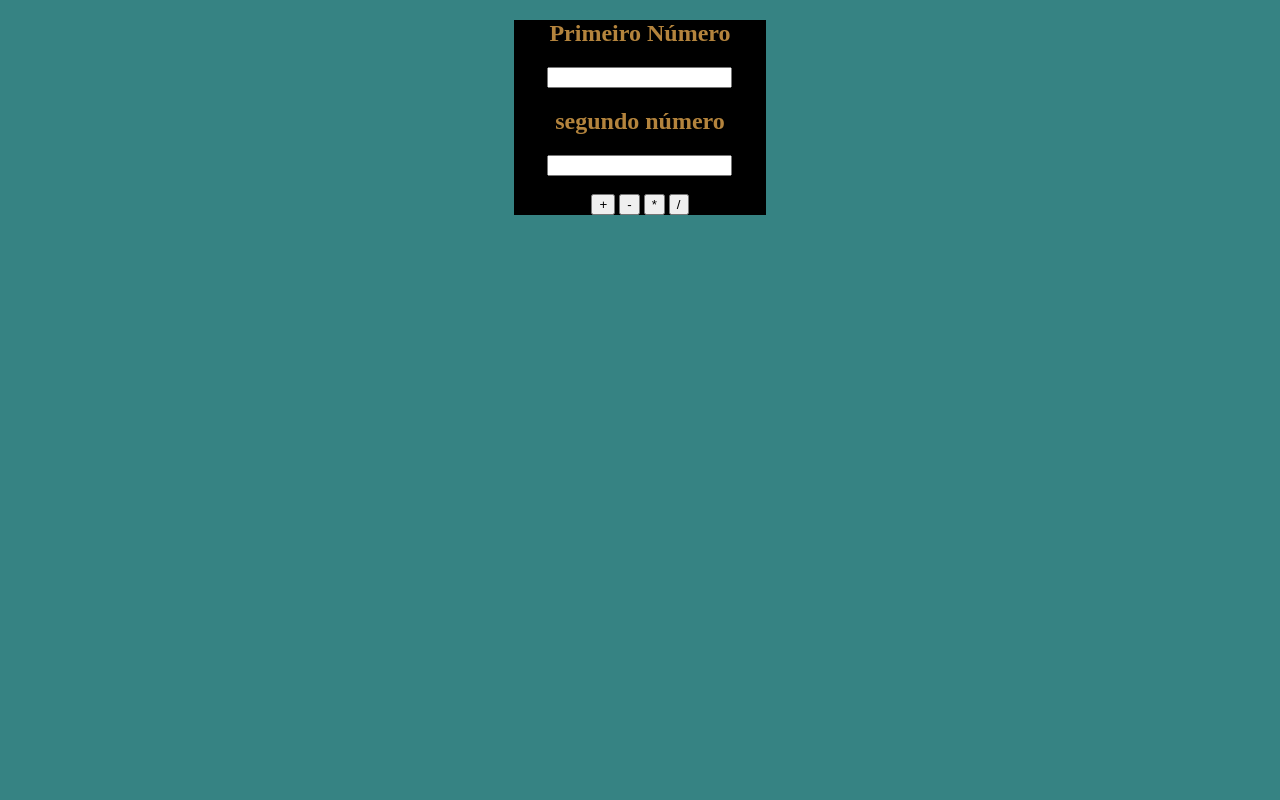
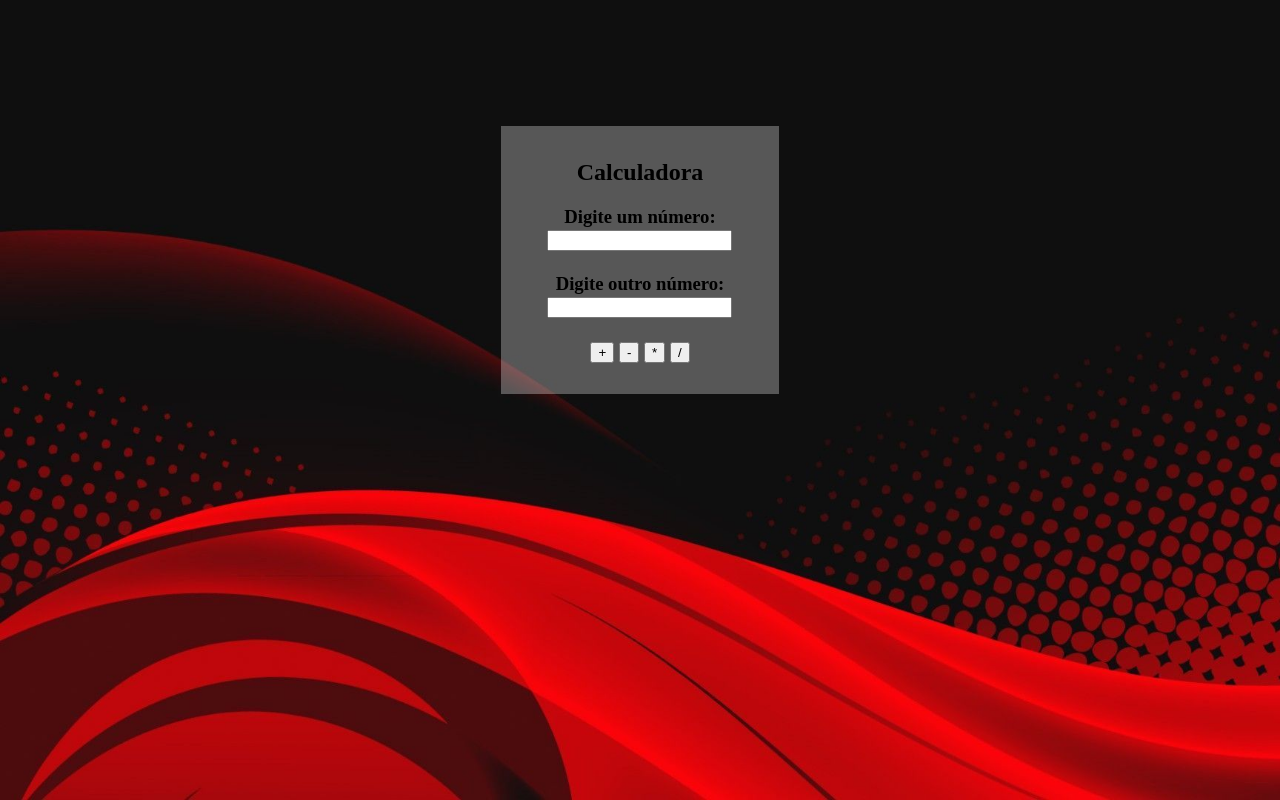
Before and after one commit to professorarenata/Madureira2022-3, a plain HTML site: page Madureira2022-3-main/calculadora.html in a window 1280 px wide. Drawn offline with Linux system fonts and the light colour scheme.

Commit message:
calculadora4.1

```diff
--- /dev/null
+++ b/Madureira2022-3-main/CSS/estilo.css
@@ -0,0 +1,15 @@
+body{
+    background-image: url(../img/ff.jpg);
+    background-attachment: fixed;
+    background-repeat: no-repeat;
+    background-size: cover;
+    height: ;
+
+}
+#pp{
+    background-color: rgba(255, 255, 255, 0.3);
+    width: 20%;
+    padding: 1%;
+    color: rgb(0, 0, 0);
+    margin-top: 10%;
+}
--- a/Madureira2022-3-main/calculadora.html
+++ b/Madureira2022-3-main/calculadora.html
@@ -1,15 +1,17 @@
 <!DOCTYPE html>
-<html lang="pt-br">
+<html lang="en">
 <head>
   <meta charset="UTF-8">
   <meta http-equiv="X-UA-Compatible" content="IE=edge">
   <meta name="viewport" content="width=device-width, initial-scale=1.0">
-  <title>Calculadora</title>
-  <link rel="stylesheet" href="lolo.css">
+  <title>Document</title>
+  <link rel="stylesheet" href="CSS/estilo.css">
 </head>
+<body><center>
 
-<html>
-<head>
+
+
+
 <script>
 function soma(form1)
 {
@@ -26,46 +28,44 @@ function sub(form1)
    c=new Number(a-b);
    alert("A subtra��o dos n�meros �:  "+c);
 }
-
-
-function mult(form1)
+function multi(form1)
 {
   a=new Number(form1.t1.value);
   b=new Number(form1.t2.value);
   c=new Number(a*b);
-  alert("A multiplicação dos n�meros �:  "+c);
+  alert("a multiplicação dos numeros é:" +c);
+
+
 }
-
 function div(form1)
 {
-  a=new Number(form1.t1.value);
+  a=new Number(form1.t2.value);
   b=new Number(form1.t2.value);
   c=new Number(a/b);
-  alert("A Divisão dos n�meros �:  "+c);
+  alert("a multiplicação dos numeros é:" +c);
+
+
 }
 </script>
+<section id="pp" class="">
 
-</head>
 
-<body >
-
-<center>
-<div class="cd">
-
+<h1>Calculadora <br> </h1>
+  <h3>
+Digite um número:<br>
 <form name="form1">
-  <h2>Primeiro Número</h2>
-  <input type="text" name="t1"><br>
-  <h2>segundo número</h2>
-
+  <input type="text" name="t1"><br><br>
+  Digite outro número:<br>
   <input type="text" name="t2"><br><br>
   <input type="button" name="b1" value="+" onClick="soma(form1)">
   <input type="button" name="b2" value="-" onClick="sub(form1)">
-  <input type="button" name="b3" value="*" onclick="mult(form1)">
+  <input type="button" name="b3" value="*" onclick="multi(form1)">
   <input type="button" name="b4" value="/" onclick="div(form1)">
 
+
+
 </form>
-</div>
- </h3>
-
+ </h3></section>
+</center>
 </body>
 </html>
```
Also changed, not shown: Madureira2022-3-main/img/ff.jpg (added).
